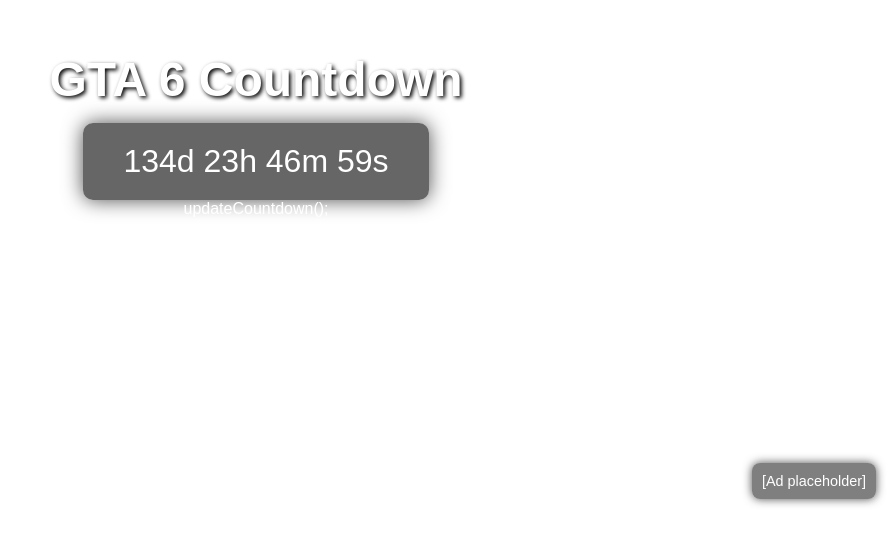
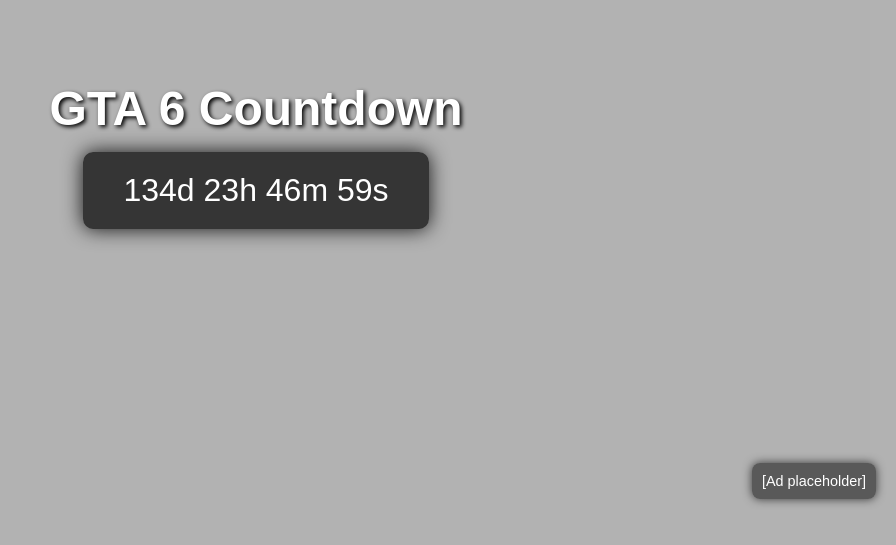
Before and after one commit to Almiraptor/gta6-countdown, a plain HTML site: page index.html in a window 1280 px wide. Shown: the part 281-826 px from the top of the page, without its empty margins (384-1280 px from the left). Before the commit the page ends 800 px from the top, so only its background shows below. Drawn offline with Linux system fonts and the light colour scheme.

Commit message:
Update index.html

```diff
--- a/index.html
+++ b/index.html
@@ -6,28 +6,29 @@
   <title>GTA 6 Countdown | How Much Time Left</title>
   <meta name="description" content="Countdown to GTA 6 release date. See how much time is left until the next Grand Theft Auto arrives.">
   <style>
-    /* Que html y body llenen toda la pantalla */
     html, body {
       height: 100%;
       margin: 0;
       padding: 0;
+      font-family: Arial, sans-serif;
     }
 
     body {
-      /* Imagen de fondo */
       background: url('gta6.jpg') no-repeat center center fixed;
       background-size: cover;
+      color: white;
+    }
 
-      /* Centramos el contenido */
+    /* Contenedor principal centrado */
+    .container {
+      height: 100vh;
       display: flex;
       flex-direction: column;
       justify-content: center; /* vertical */
       align-items: center;     /* horizontal */
-
-      height: 100vh; /* viewport height */
-      color: white;
-      font-family: Arial, sans-serif;
-      position: relative; /* Para posicionar el anuncio */
+      text-align: center;
+      padding: 20px;
+      background: rgba(0,0,0,0.3); /* oscurece un poco para mejor lectura */
     }
 
     h1 {
@@ -38,16 +39,15 @@
 
     .countdown {
       font-size: 2rem;
-      background: rgba(0, 0, 0, 0.6);
+      background: rgba(0, 0, 0, 0.7);
       padding: 20px 40px;
       border-radius: 10px;
-      box-shadow: 0 0 20px rgba(0,0,0,0.7);
-      text-align: center;
-      min-width: 200px;
+      box-shadow: 0 0 20px rgba(0,0,0,0.9);
+      min-width: 250px;
     }
 
     .ad-placeholder {
-      position: fixed; /* fija en la pantalla */
+      position: fixed;
       bottom: 20px;
       right: 20px;
       background: rgba(0,0,0,0.5);
@@ -56,7 +56,6 @@
       border-radius: 8px;
       font-size: 0.9rem;
       max-width: 180px;
-      text-align: center;
       box-shadow: 0 0 10px rgba(0,0,0,0.7);
     }
 
@@ -79,8 +78,10 @@
   </style>
 </head>
 <body>
-  <h1>GTA 6 Countdown</h1>
-  <div class="countdown" id="countdown">Loading...</div>
+  <div class="container">
+    <h1>GTA 6 Countdown</h1>
+    <div class="countdown" id="countdown">Loading...</div>
+  </div>
 
   <div class="ad-placeholder">
     <!-- Aquí puedes poner tu código de anuncio de Google AdSense -->
@@ -113,8 +114,4 @@
   </script>
 </body>
 </html>
-
-    updateCountdown();
-  </script>
-</body>
 </html>
```
